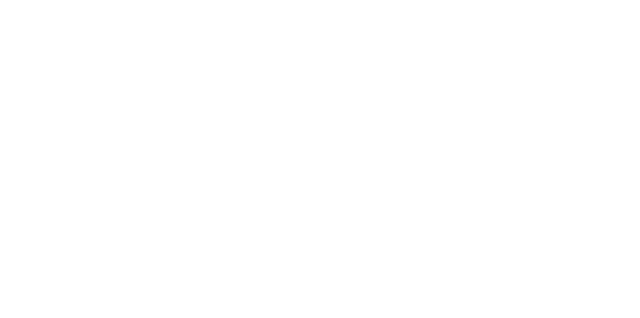
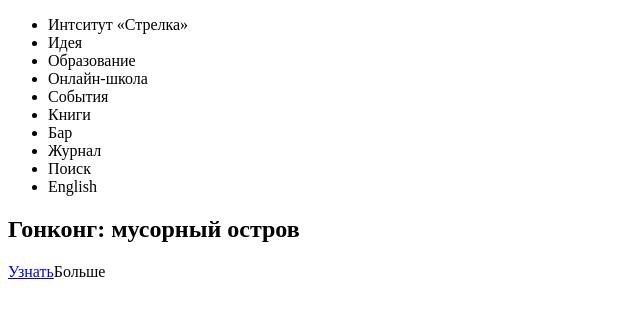
Before and after one commit to polinafilacheva/strelka, a plain HTML site: page index.html in a window 1280 px wide. Shown: the whole page, without its empty margins (0-640 px from the left). Drawn offline with Linux system fonts and the light colour scheme.

Commit message:
добавили html для первой секции

```diff
--- a/index.html
+++ b/index.html
@@ -2,10 +2,29 @@
 <html>
 <head>
   <meta charset="UTF-8">
-  <title>Document</title>
-
+  <title>Институт «Стрелка»</title>
+  <link rel="stylesheet" href="styles.css">
 </head>
 <body>
+  <section>
+    <nav>
+      <ul>
+        <li>Интситут «Стрелка»</li>
+        <li>Идея</li>
+        <li>Образование</li>
+        <li>Онлайн-школа</li>
+        <li>События</li>
+        <li>Книги</li>
+        <li>Бар</li>
+        <li>Журнал</li>
+        <li>Поиск</li>
+        <li>English</li>
+      </ul>
+    </nav>
+    <h1>Гонконг: мусорный остров</h1>
+  </body>
+  <a href="#">Узнать</a><span>Больше</span>
+    </section>
 
 </body>
 </html>
```
